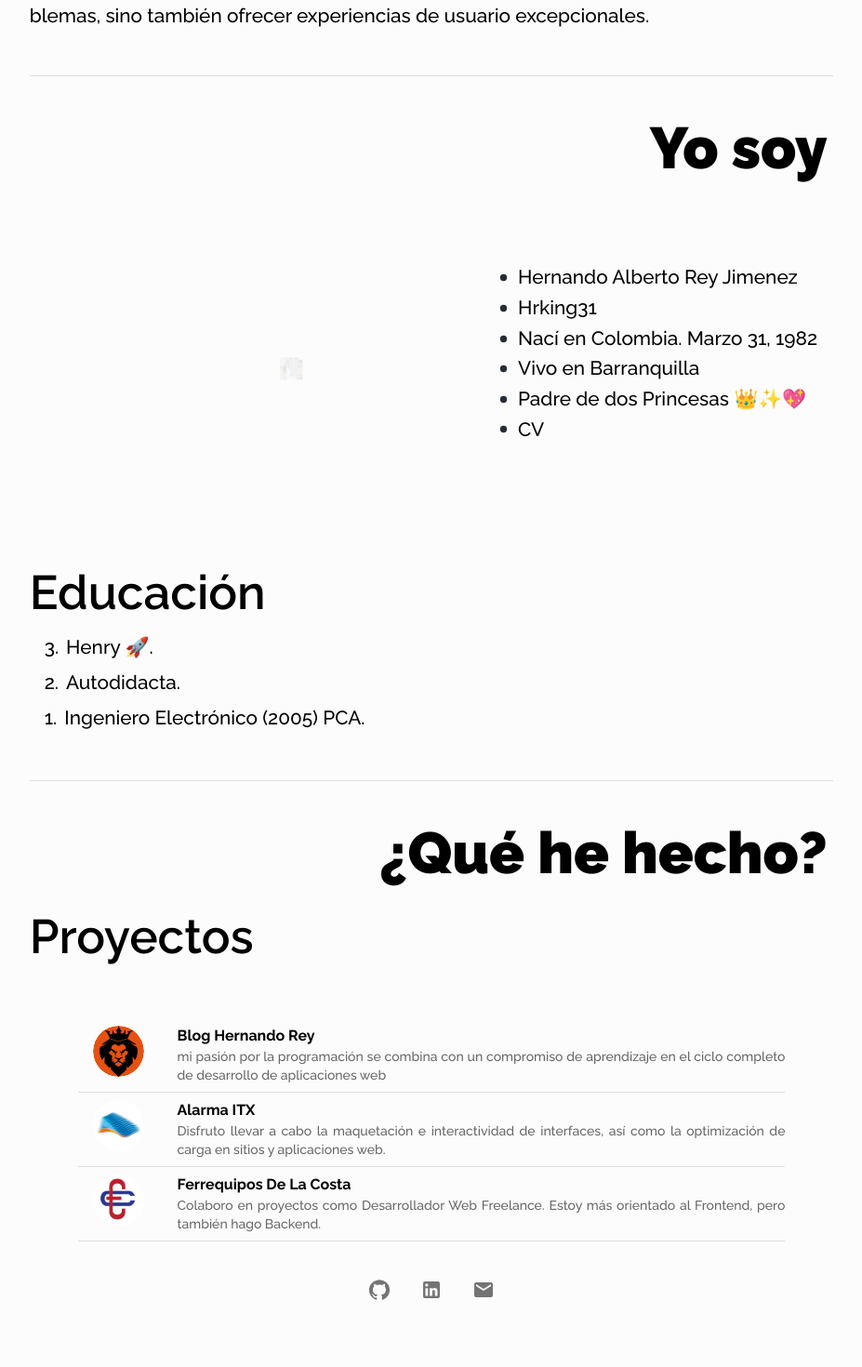
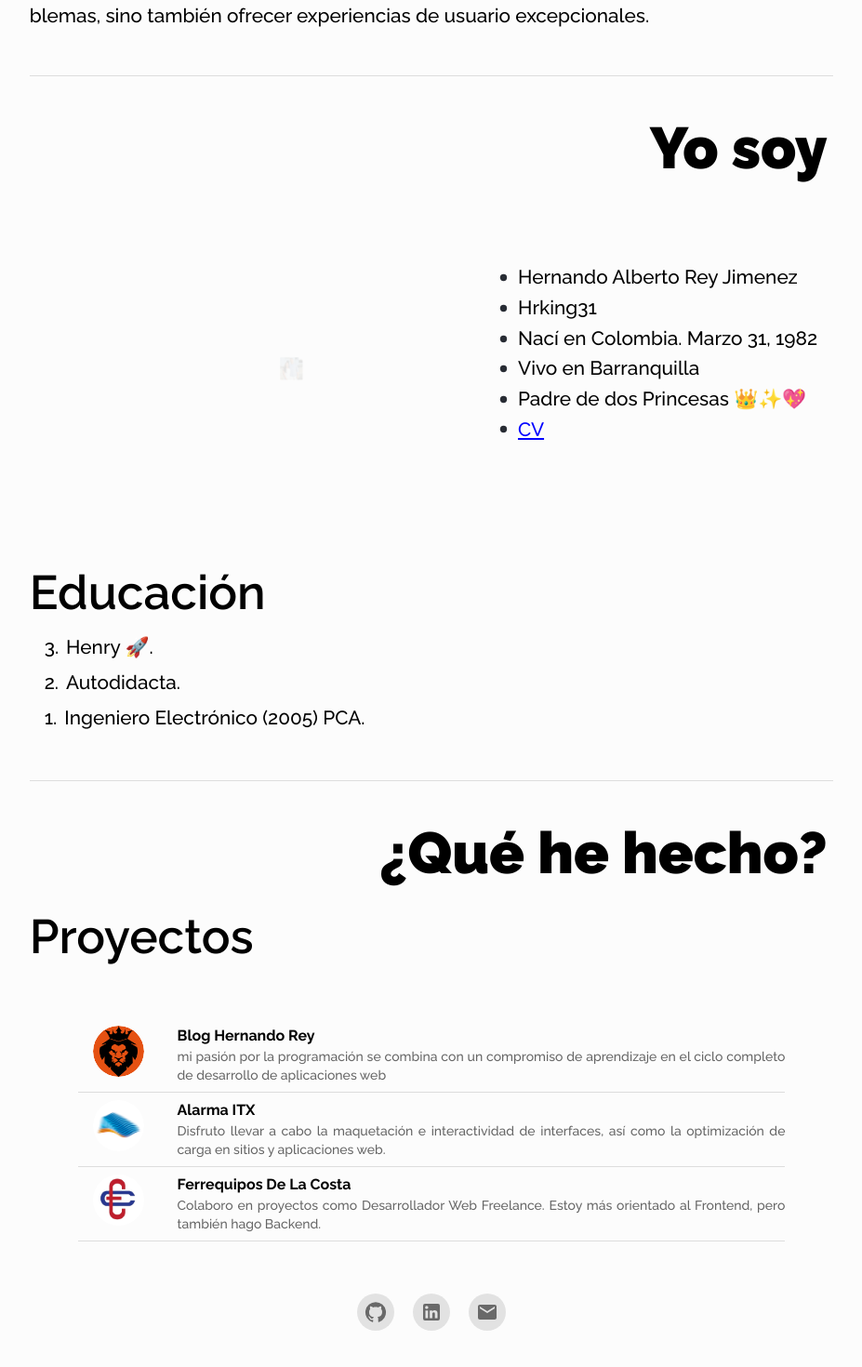
Before and after one commit to hrking31/hernandorey, a React (Vite) app: page /hola in a window 1280 px wide. Shown: the part 704-2174 px from the top of the page at 93% size, without its empty margins (176-1103 px from the left). Built offline with nearby package versions, Linux system fonts and the light colour scheme.

Commit message:
se mejora la animacion del componente socilmedia, se agrega condicional en map yosoy para imprimir la pagina y muestre datos que no estan en la web, se esconde componente navbar y socilmedia al imprimir pagina, se avilita el boton de descarga de cv

```diff
--- a/dev-dist/sw.js
+++ b/dev-dist/sw.js
@@ -82,7 +82,7 @@ define(['./workbox-54d0af47'], (function (workbox) { 'use strict';
     "revision": "3ca0b8505b4bec776b69afdba2768812"
   }, {
     "url": "index.html",
-    "revision": "0.pjneri7e1bg"
+    "revision": "0.h7brffmb4m8"
   }], {});
   workbox.cleanupOutdatedCaches();
   workbox.registerRoute(new workbox.NavigationRoute(workbox.createHandlerBoundToURL("index.html"), {
--- a/src/App.jsx
+++ b/src/App.jsx
@@ -1,11 +1,14 @@
 import { Landing, Hola, Blog } from "./Views";
 import { Routes, Route } from "react-router-dom";
 import NavBar from "./Components/NavBar/NavBar";
+import { Box } from "@mui/material";
 
 export default function App() {
   return (
     <div>
-      <NavBar />
+      <Box sx={{ "@media print": { display: "none" } }}>
+        <NavBar />
+      </Box>
       <Routes>
         <Route path="/" element={<Landing />} />
         <Route path="/hola" element={<Hola />} />
--- a/src/Components/SocialMedia/SocialMedia.module.css
+++ b/src/Components/SocialMedia/SocialMedia.module.css
@@ -1,13 +1,13 @@
 .socialContainer {
   display: flex;
-  gap: 16px;
+  gap: 20px;
 }
 
 .socialIcon {
   width: 40px;
   height: 40px;
   border-radius: 50%;
-  background-color: #e0e0e0;
+  background-color: rgba(0, 0, 0, 0.1) !important;
   color: black;
   display: flex;
   align-items: center;
@@ -19,26 +19,32 @@
   animation: bounce 0.5s ease-out;
 }
 
-
 .github:hover {
-  background-color: #171515;
-  color: white;
+  background-color: #171515 !important;
+  color: white !important;
 }
 
 .linkedin:hover {
-  background-color: #0A66C2;
-  color: white;
+  background-color: #0a66c2 !important;
+  color: white !important;
 }
 
 .email:hover {
-  background-color: red;
-  color: white;
+  background-color: red !important;
+  color: white !important;
 }
 
-
 @keyframes bounce {
-  0% { transform: scale(1.6); }
-  30% { transform: scale(0.75); }
-  60% { transform: scale(1.2); }
-  100% { transform: scale(1); }
+  0% {
+    transform: scale(1.6);
+  }
+  30% {
+    transform: scale(0.75);
+  }
+  60% {
+    transform: scale(1.2);
+  }
+  100% {
+    transform: scale(1);
+  }
 }
--- a/src/Data/Data.js
+++ b/src/Data/Data.js
@@ -5,12 +5,15 @@ import FerrequiposLogo from "../assets/FerrequiposLogo.svg";
 export const MenuNavBar = ["Blog", "Hola"];
 
 export const YoSoy = [
-  "Hernando Alberto Rey Jimenez",
-  "Hrking31",
-  "Nací en Colombia. Marzo 31, 1982",
-  "Vivo en Barranquilla",
-  "Padre de dos Princesas 👑✨💖",
-  "CV",
+  { text: "Hernando Alberto Rey Jimenez", mostrarEn: "ambos" },
+  { text: "Hrking31", mostrarEn: "ambos" },
+  { text: "Nací en Colombia. Marzo 31, 1982", mostrarEn: "ambos" },
+  { text: "Vivo en Barranquilla", mostrarEn: "ambos" },
+  { text: "Padre de dos Princesas 👑✨💖", mostrarEn: "ambos" },
+  { text: "hrking31@gmail.com", mostrarEn: "solo-imprimir" },
+  { text: "302 8446805", mostrarEn: "solo-imprimir" },
+  { text: "https://hernandorey-31.web.app/", mostrarEn: "solo-imprimir" },
+  { text: "CV", mostrarEn: "solo-pantalla" },
 ];
 
 export const Estudios = [
--- a/src/Views/Hola/Hola.jsx
+++ b/src/Views/Hola/Hola.jsx
@@ -15,6 +15,7 @@ import styles from "../Hola/Hola.module.css";
 import LinkItem from "../../Components/LinkItem/LinkItem";
 import { links, YoSoy, Estudios } from "../../Data/Data";
 import SocialMedia from "../../Components/SocialMedia/SocialMedia";
+import PDF from "../../../public/Hernando Rey.pdf";
 
 export default function AboutMe() {
   const theme = useTheme();
@@ -184,11 +185,28 @@ export default function AboutMe() {
 
         <Grid xs={12} md={6} order={{ xs: 1, md: 2 }}>
           <Box sx={{ ml: { md: 9.5 }, mb: { xs: 5 } }}>
-            <List>
-              {YoSoy.map((text, index) => (
+            {/* <List>
+              {YoSoy.map((item, index) => (
                 <ListItem
                   key={index}
-                  sx={{ display: "flex", alignItems: "center", gap: 1.2 }}
+                  sx={{
+                    ...(item.mostrarEn === "solo-pantalla"
+                      ? { "@media print": { display: "none" } }
+                      : {}),
+                    ...(item.mostrarEn === "solo-imprimir"
+                      ? {
+                          visibility: "hidden",
+                          position: "absolute",
+                          "@media print": {
+                            visibility: "visible",
+                            position: "static",
+                          },
+                        }
+                      : {}),
+                    display: "flex",
+                    alignItems: "center",
+                    gap: 1.2,
+                  }}
                 >
                   <FiberManualRecordIcon
                     sx={{
@@ -203,8 +221,78 @@ export default function AboutMe() {
                       lineHeight: 0.8,
                     }}
                   >
-                    {text}
+                    {item.text}
                   </Typography>
+                </ListItem>
+              ))}
+            </List> */}
+            <List>
+              {YoSoy.map((item, index) => (
+                <ListItem
+                  key={index}
+                  sx={{
+                    ...(item.mostrarEn === "solo-pantalla"
+                      ? { "@media print": { display: "none" } }
+                      : {}),
+                    ...(item.mostrarEn === "solo-imprimir"
+                      ? {
+                          visibility: "hidden",
+                          position: "absolute",
+                          "@media print": {
+                            visibility: "visible",
+                            position: "static",
+                          },
+                        }
+                      : {}),
+                    display: "flex",
+                    alignItems: "center",
+                    gap: 1.2,
+                  }}
+                >
+                  <FiberManualRecordIcon
+                    sx={{
+                      fontSize: 11,
+                      color:
+                        theme.palette.mode === "dark" ? "#fcfcfc" : "#282c34",
+                    }}
+                  />
+                  {item.text === "CV" ? (
+                    <Typography
+                      variant="body2"
+                      component="a"
+                      // href="https://firebasestorage.googleapis.com/v0/b/mi-negocio-30949.appspot.com/o/Hernando%20Rey.pdf?alt=media&token=dc810166-bdae-424c-bc13-f07645511f85"
+                      href={PDF}
+                      // target="_blank"
+                      // rel="noopener noreferrer"
+                      download
+                      sx={{
+                        lineHeight: 0.8,
+                        textDecoration: "underline",
+                        color: "blue",
+                      }}
+                    >
+                      {item.text}
+                    </Typography>
+                  ) : item.text.startsWith("http") ? (
+                    <Typography
+                      variant="body2"
+                      component="a"
+                      href={item.text}
+                      target="_blank"
+                      rel="noopener noreferrer"
+                      sx={{
+                        lineHeight: 0.8,
+                        textDecoration: "underline",
+                        color: "blue",
+                      }}
+                    >
+                      {item.text}
+                    </Typography>
+                  ) : (
+                    <Typography variant="body2" sx={{ lineHeight: 0.8 }}>
+                      {item.text}
+                    </Typography>
+                  )}
                 </ListItem>
               ))}
             </List>
@@ -277,7 +365,7 @@ export default function AboutMe() {
           alignItems: "center",
           justifyContent: "center",
           mx: "auto",
-          mb: { xs: 8, md: 8 },
+          mb: { xs: 5, md: 7 },
           // border: "2px solid #000",
         }}
       >
@@ -285,7 +373,6 @@ export default function AboutMe() {
           sx={{
             width: { xs: "90%", sm: "80%", md: "88%" },
             mt: 4,
-            mb: 4,
           }}
         >
           {links.map((link, index) => (
@@ -298,7 +385,9 @@ export default function AboutMe() {
             />
           ))}
         </Box>
-      <SocialMedia />
+      </Box>
+      <Box sx={{ "@media print": { display: "none" }, mb: { xs: 10, md: 7 } }}>
+        <SocialMedia />
       </Box>
     </Box>
   );
```
Also changed, not shown: 1 other file (tests, documents, lock files or other folders).
